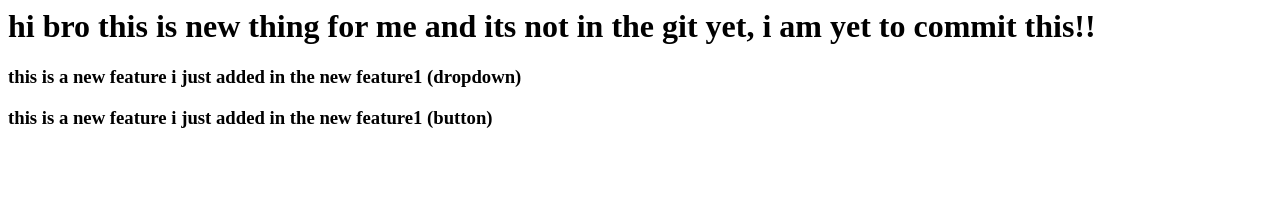
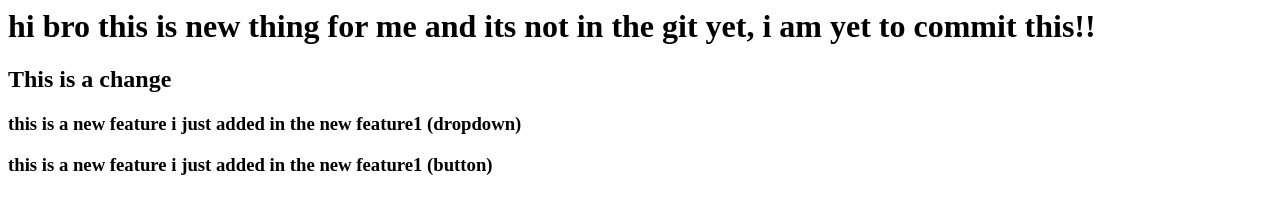
Before and after one commit to thilakjo/localrepo, a plain HTML site: page index.html in a window 1280 px wide. Drawn offline with Linux system fonts and the light colour scheme.

Commit message:
adding a new line
Updated index.html

```diff
--- a/index.html
+++ b/index.html
@@ -2,5 +2,6 @@
   hi bro this is new thing for me and its not in the git yet, i am yet to commit
   this!!
 </h1>
+<h2>This is a change</h2>
 <h3>this is a new feature i just added in the new feature1 (dropdown)</h3>
 <h3>this is a new feature i just added in the new feature1 (button)</h3>
```
